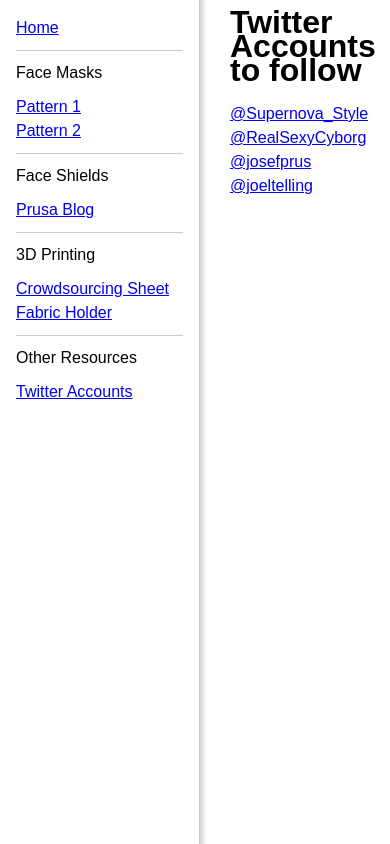
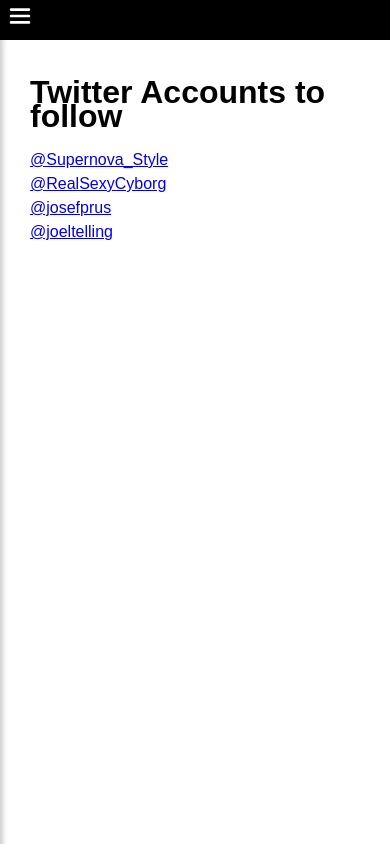
Before and after one commit to brentmclark/diyppe, a React (Create React App) app: page /twitter-accounts in a window 390 px wide. Built offline with nearby package versions, Linux system fonts and the light colour scheme.

Commit message:
mobile nav

```diff
--- a/src/App.js
+++ b/src/App.js
@@ -1,59 +1,29 @@
 import React from "react";
 import "./styles.css";
 import styled from "styled-components";
-import { BrowserRouter as Router, Switch, Route, Link } from "react-router-dom";
+import { BrowserRouter as Router, Switch, Route } from "react-router-dom";
 import TweetEmbed from "react-tweet-embed";
 
 import Home from "./pages/home";
 import PatternOne from "./pages/pattern-1";
 import CrowdsourcingSheet from "./pages/crowdsourcing-sheet";
 import TwitterAccounts from "./pages/twitter-accounts";
+import Nav from "./components/Nav";
+import Icon from "./components/Icon";
 
 export default function App() {
   return (
     <Router>
+      <NavBar>
+        <StyledIcon
+          type="hamburger"
+          onClick={e => {
+            document.querySelector("body").classList.toggle("nav--open");
+          }}
+        />
+      </NavBar>
       <PageContainer>
-        <Nav>
-          <ul>
-            <li>
-              <Link to="/">Home</Link>
-            </li>
-            <NavSectionHeader>Face Masks</NavSectionHeader>
-            <li>
-              <Link to="/pattern-1">Pattern 1</Link>
-            </li>
-            <li>
-              <a
-                href="https://freesewing.org/docs/patterns/fu/instructions/"
-                target="_blank"
-                rel="noopener noreferrer"
-              >
-                Pattern 2
-              </a>
-            </li>
-            <NavSectionHeader>Face Shields</NavSectionHeader>
-            <li>
-              <a
-                href="https://blog.prusaprinters.org/from-design-to-mass-3d-printing-of-medical-shields-in-three-days/"
-                target="_blank"
-                rel="noopener noreferrer"
-              >
-                Prusa Blog
-              </a>
-            </li>
-            <NavSectionHeader>3D Printing</NavSectionHeader>
-            <li>
-              <Link to="/crowdsourcing-sheet">Crowdsourcing Sheet</Link>
-            </li>
-            <li>
-              <Link to="/fabric-holder">Fabric Holder</Link>
-            </li>
-            <NavSectionHeader>Other Resources</NavSectionHeader>
-            <li>
-              <Link to="/twitter-accounts">Twitter Accounts</Link>
-            </li>
-          </ul>
-        </Nav>
+        <Nav />
         <BodyContainer>
           <Switch>
             <Route path="/twitter-accounts">
@@ -78,28 +48,32 @@
   );
 }
 
-const Nav = styled.nav`
-  height: 100vh;
-  width: 200px;
-  border-right: 1px solid #ccc;
-  padding: 16px;
-  box-shadow: 0 0 5px 3px rgba(0, 0, 0, 0.2);
-  position: fixed;
-`;
-
 const PageContainer = styled.div`
   display: flex;
 `;
 
 const BodyContainer = styled.div`
+  overflow: auto;
   padding: 30px;
-  overflow: scroll;
-  padding: 0 0 0 230px;
   max-width: 900px;
+
+  @media (min-width: 1000px) {
+    padding-left: 230px;
+  }
 `;
 
-const NavSectionHeader = styled.li`
-  padding: 10px 0;
-  margin: 10px 0 0;
-  border-top: 1px solid #ccc;
+const NavBar = styled.div`
+  background: #000;
+  height: 40px;
+  width: 100%;
+
+  @media (min-width: 1000px) {
+    display: none;
+  }
 `;
+
+const StyledIcon = styled(Icon)`
+  height: 40px;
+  width: 40px;
+  fill: white;
+`;
--- /dev/null
+++ b/src/components/Icon.js
@@ -0,0 +1,79 @@
+import React from "react";
+const Hamburger = props => {
+  return (
+    <svg
+      version="1.1"
+      x="0px"
+      y="0px"
+      viewBox="0 0 100 125"
+      enable-background="new 0 0 100 100"
+      {...props}
+    >
+      <g>
+        <path d="M22,34h56c2.2,0,4-1.8,4-4c0-2.2-1.8-4-4-4H22c-2.2,0-4,1.8-4,4C18,32.2,19.8,34,22,34z" />
+        <path d="M78,46H22c-2.2,0-4,1.8-4,4c0,2.2,1.8,4,4,4h56c2.2,0,4-1.8,4-4C82,47.8,80.2,46,78,46z" />
+        <path d="M78,66H22c-2.2,0-4,1.8-4,4c0,2.2,1.8,4,4,4h56c2.2,0,4-1.8,4-4C82,67.8,80.2,66,78,66z" />
+      </g>
+      {/*<text
+        x="0"
+        y="115"
+        fill="#000000"
+        font-size="5px"
+        font-weight="bold"
+        font-family="'Helvetica Neue', Helvetica, Arial-Unicode, Arial, Sans-serif"
+      >
+        Created by Alex Podolsky
+      </text>
+      <text
+        x="0"
+        y="120"
+        fill="#000000"
+        font-size="5px"
+        font-weight="bold"
+        font-family="'Helvetica Neue', Helvetica, Arial-Unicode, Arial, Sans-serif"
+      >
+        from the Noun Project
+      </text>*/}
+    </svg>
+  );
+};
+
+const Close = props => {
+  return (
+    <svg viewBox="0 0 24 30" x="0px" y="0px" {...props}>
+      <title>close</title>
+      <path d="M17.707,16.293A.99989.99989,0,1,1,16.293,17.707L12,13.41406,7.707,17.707A.99989.99989,0,0,1,6.293,16.293L10.58594,12,6.293,7.707A.99989.99989,0,0,1,7.707,6.293L12,10.58594l4.293-4.293A.99989.99989,0,0,1,17.707,7.707L13.41406,12Z" />
+      <text
+        x="0"
+        y="39"
+        fill="#000000"
+        font-size="5px"
+        font-weight="bold"
+        font-family="'Helvetica Neue', Helvetica, Arial-Unicode, Arial, Sans-serif"
+      >
+        Created by kreationspace
+      </text>
+      <text
+        x="0"
+        y="44"
+        fill="#000000"
+        font-size="5px"
+        font-weight="bold"
+        font-family="'Helvetica Neue', Helvetica, Arial-Unicode, Arial, Sans-serif"
+      >
+        from the Noun Project
+      </text>
+    </svg>
+  );
+};
+
+export default function Icon(props) {
+  switch (props.type) {
+    case "hamburger":
+      return <Hamburger {...props} />;
+    case "close":
+      return <Close {...props} />;
+    default:
+      throw new Error("Please supply a type");
+  }
+}
--- /dev/null
+++ b/src/components/Nav.js
@@ -0,0 +1,96 @@
+import React from "react";
+import styled from "styled-components";
+import { Link } from "react-router-dom";
+
+import Icon from "./Icon";
+
+export default function Nav(props) {
+  return (
+    <NavContainer>
+      <StyledIcon
+        type="close"
+        onClick={e => {
+          document.querySelector("body").classList.remove("nav--open");
+        }}
+      />
+      <NavMenu>
+        <li>
+          <Link to="/">Home</Link>
+        </li>
+        <NavSectionHeader>Face Masks</NavSectionHeader>
+        <li>
+          <Link to="/pattern-1">Pattern 1</Link>
+        </li>
+        <li>
+          <a
+            href="https://freesewing.org/docs/patterns/fu/instructions/"
+            target="_blank"
+            rel="noopener noreferrer"
+          >
+            Pattern 2
+          </a>
+        </li>
+        <NavSectionHeader>Face Shields</NavSectionHeader>
+        <li>
+          <a
+            href="https://blog.prusaprinters.org/from-design-to-mass-3d-printing-of-medical-shields-in-three-days/"
+            target="_blank"
+            rel="noopener noreferrer"
+          >
+            Prusa Blog
+          </a>
+        </li>
+        <NavSectionHeader>3D Printing</NavSectionHeader>
+        <li>
+          <Link to="/crowdsourcing-sheet">Crowdsourcing Sheet</Link>
+        </li>
+        <li>
+          <Link to="/fabric-holder">Fabric Holder</Link>
+        </li>
+        <NavSectionHeader>Other Resources</NavSectionHeader>
+        <li>
+          <Link to="/twitter-accounts">Twitter Accounts</Link>
+        </li>
+      </NavMenu>
+    </NavContainer>
+  );
+}
+
+const NavSectionHeader = styled.li`
+  padding: 10px 0;
+  margin: 10px 0 0;
+  border-top: 1px solid #ccc;
+`;
+
+const NavContainer = styled.nav`
+  height: 100vh;
+  width: 200px;
+  border-right: 1px solid #ccc;
+  padding: 16px;
+  box-shadow: 0 0 5px 3px rgba(0, 0, 0, 0.2);
+  position: fixed;
+  transform: translateX(-100%);
+  background: #fff;
+
+  .nav--open & {
+    transform: translateX(0);
+  }
+
+  @media (min-width: 1000px) {
+    transform: translateX(0);
+  }
+`;
+
+const NavMenu = styled.ul``;
+
+const StyledIcon = styled(Icon)`
+  height: 40px;
+  width: 40px;
+  position: absolute;
+  top: 8px;
+  right: 8px;
+
+  @media (min-width: 1000px) {
+    display: none;
+  }
+`;
```
Also changed, not shown: package.json (+3 -6 lines).
